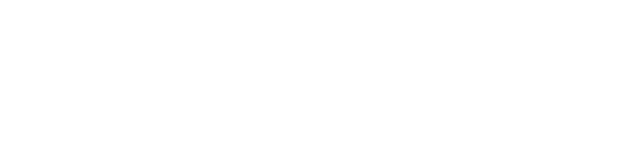
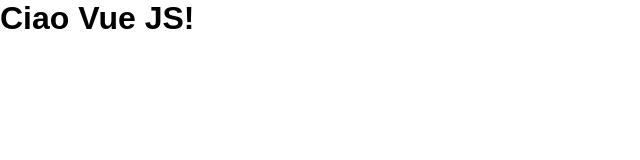
Before and after one commit to alessandrodamato/vue-hello, a plain HTML site: page index.html in a window 1280 px wide. Shown: the whole page, without its empty margins (0-640 px from the left). Drawn offline with nearby package versions, Linux system fonts and the light colour scheme.

Commit message:
[add] milestone 1

```diff
--- a/assets/js/script.js
+++ b/assets/js/script.js
@@ -0,0 +1,12 @@
+const { createApp } = Vue;
+
+createApp({
+
+  data(){
+    return{
+      messaggio: 'Ciao Vue JS!',
+
+    }
+  },
+
+}).mount('#app');
--- a/index.html
+++ b/index.html
@@ -7,11 +7,13 @@
 
   <!-- VUE JS -->
   <script src="https://unpkg.com/vue@3/dist/vue.global.js"></script>
-  <title>Titolo Sito</title>
+  <title>Vue Hello</title>
 </head>
 <body>
 
-  <h1></h1>
+  <div id="app">
+    <h1>{{ messaggio }}</h1>
+  </div>
 
   <script src="assets/js/script.js"></script>
 </body>
```
Also changed, not shown: 1 other file.
